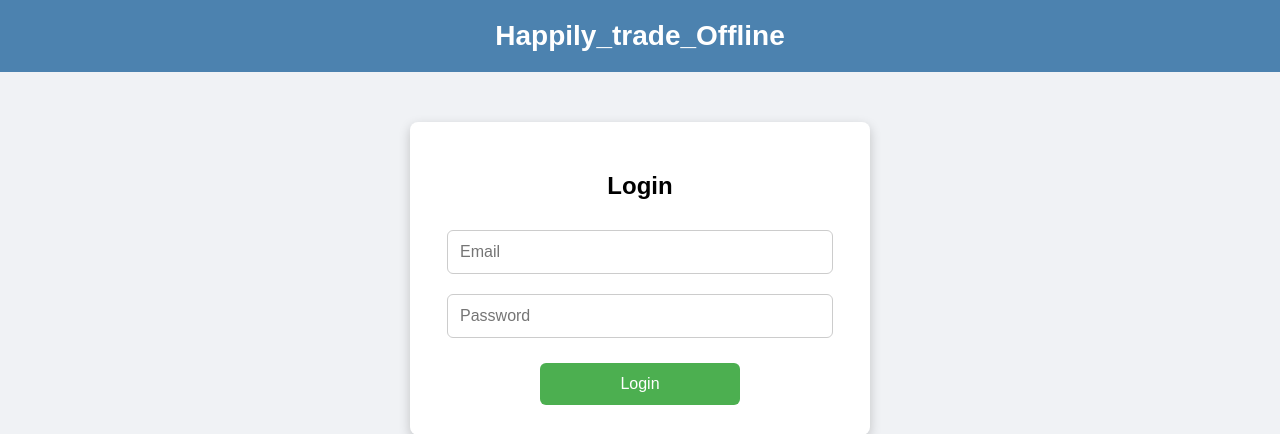
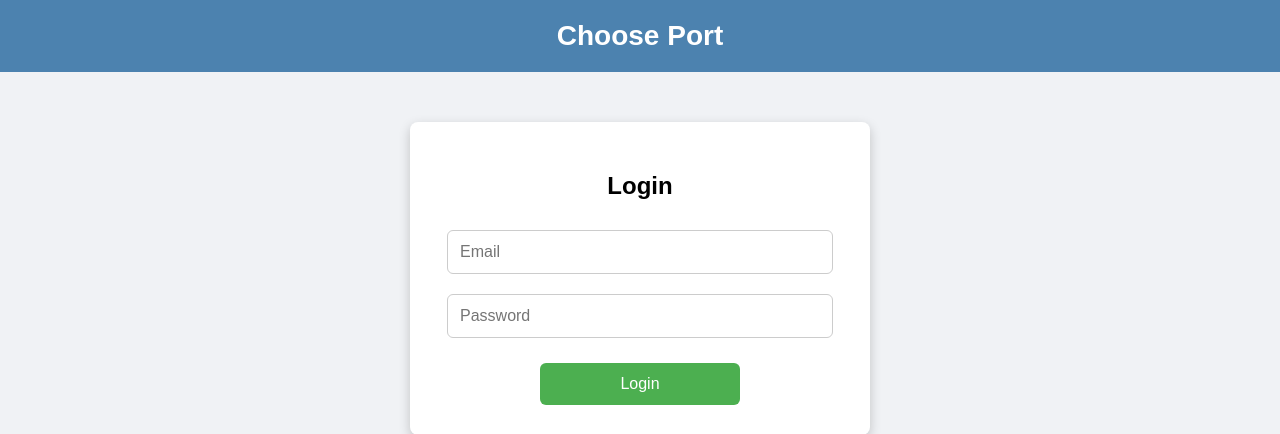
Before and after one commit to Avadhoffline/happly_trade_offline_Portal, a Flask app: page / in a window 1280 px wide. Shown: the top 434 px of the page. Run offline with Flask 3, Linux system fonts and the light colour scheme.

Commit message:
Update login.html

```diff
--- a/templates/login.html
+++ b/templates/login.html
@@ -14,7 +14,7 @@
     </style>
 </head>
 <body>
-    <div class="header-box">Happily_trade_Offline</div>
+    <div class="header-box">Choose Port</div>
     <div class="login-container">
         <h2>Login</h2>
         {% if error %}
```
